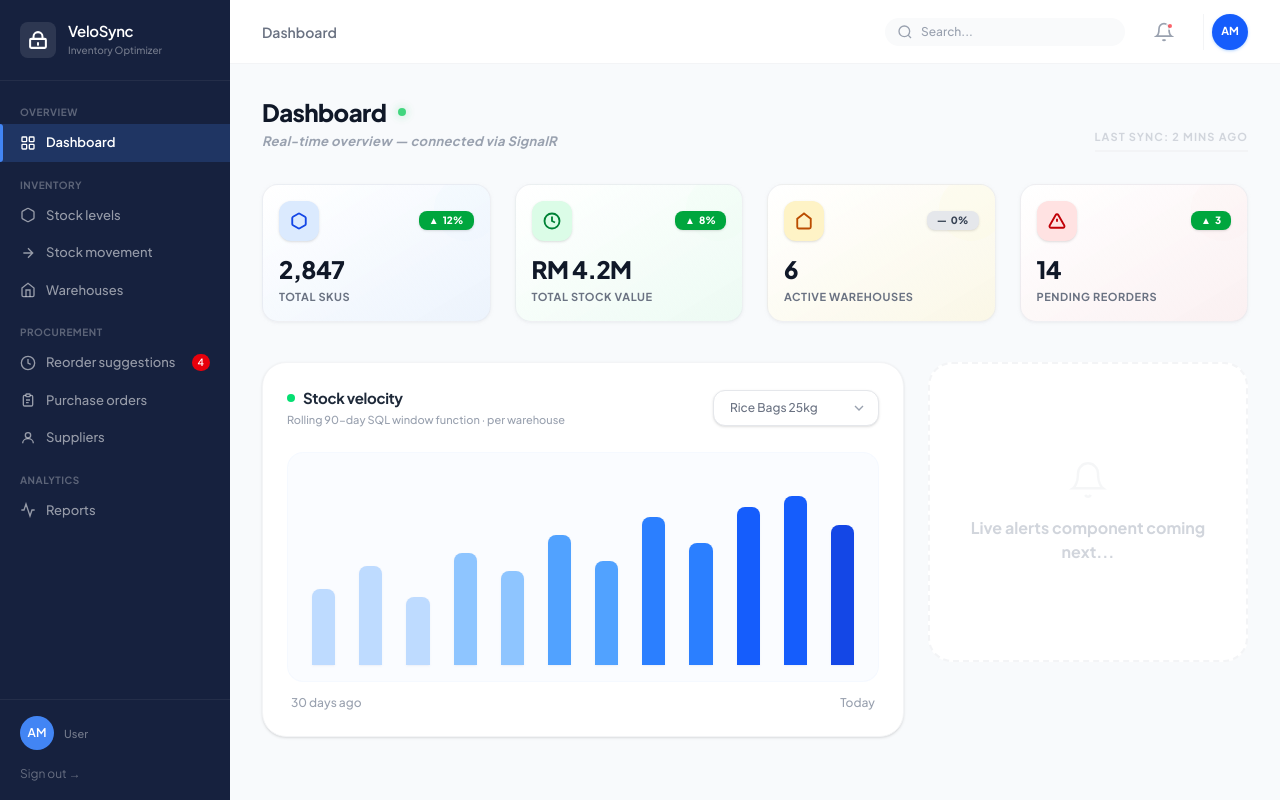
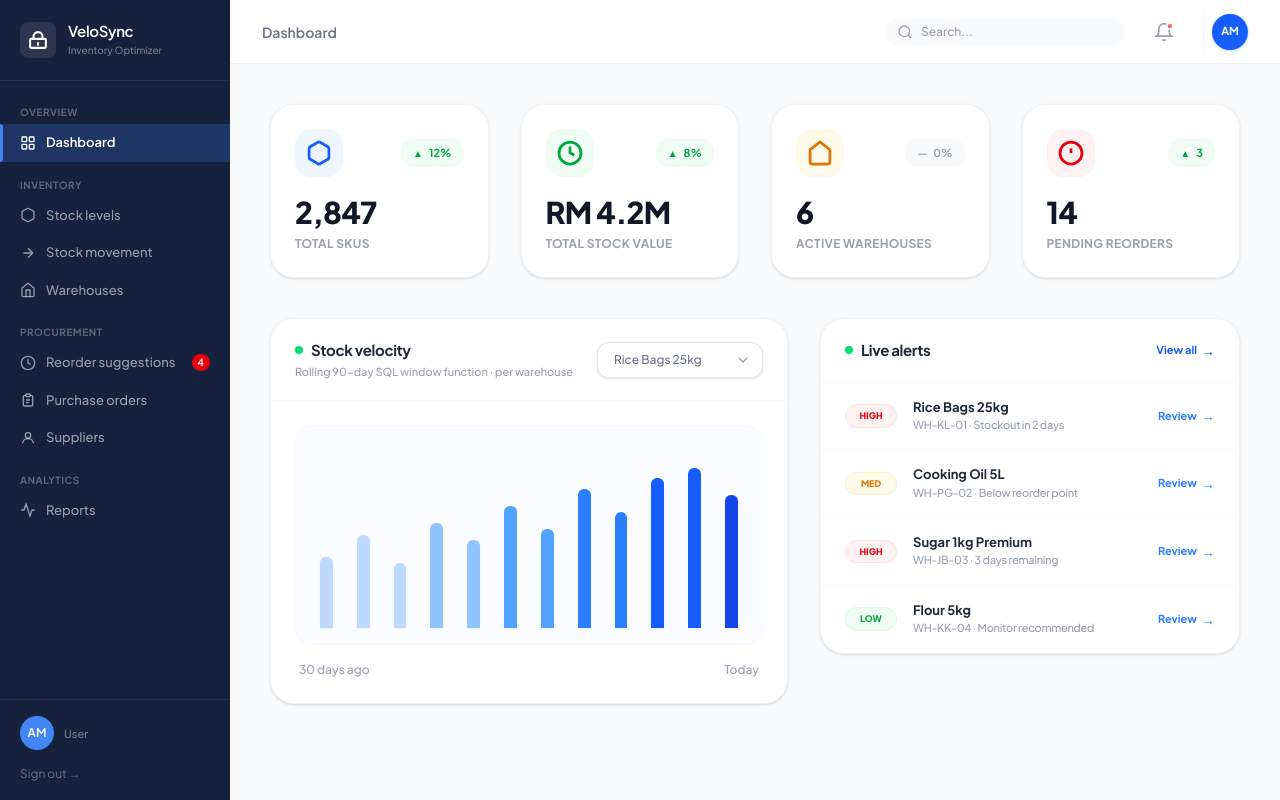
Before and after one commit to Majid-Mj/VeloSyncOptimizer-Frontend, a React (Vite) app: page /dashboard in a window 1280 px wide. Built offline with nearby package versions, Linux system fonts and the light colour scheme.

Commit message:
Refactor(dashboard-LiveAlert) : LiveAlert Components added

```diff
--- /dev/null
+++ b/src/Components/Dashboard/AlertsList.jsx
@@ -0,0 +1,92 @@
+import React from 'react';
+
+const DUMMY_ALERTS = [
+  {
+    id: 1,
+    priority: 'HIGH',
+    title: 'Rice Bags 25kg',
+    subtitle: 'WH-KL-01 · Stockout in 2 days',
+    type: 'red'
+  },
+  {
+    id: 2,
+    priority: 'MED',
+    title: 'Cooking Oil 5L',
+    subtitle: 'WH-PG-02 · Below reorder point',
+    type: 'amber'
+  },
+  {
+    id: 3,
+    priority: 'HIGH',
+    title: 'Sugar 1kg Premium',
+    subtitle: 'WH-JB-03 · 3 days remaining',
+    type: 'red'
+  },
+  {
+    id: 4,
+    priority: 'LOW',
+    title: 'Flour 5kg',
+    subtitle: 'WH-KK-04 · Monitor recommended',
+    type: 'green'
+  }
+];
+
+const AlertsList = () => {
+  const getTagStyles = (type) => {
+    switch (type) {
+      case 'red': return 'bg-red-50 text-red-600 border-red-100';
+      case 'amber': return 'bg-amber-50 text-amber-600 border-amber-100';
+      case 'green': return 'bg-green-50 text-green-600 border-green-100';
+      default: return 'bg-gray-50 text-gray-600 border-gray-100';
+    }
+  };
+
+  return (
+    <div className="bg-white rounded-3xl shadow-sm border border-gray-100 w-full lg:w-[420px] flex flex-col h-full overflow-hidden">
+      {/* Header */}
+      <div className="flex items-center justify-between px-6 py-5 border-b border-gray-50">
+        <div className="flex items-center gap-2">
+          <div className="w-2 h-2 bg-green-400 rounded-full"></div>
+          <h3 className="text-[15px] font-bold text-gray-800 tracking-tight">Live alerts</h3>
+        </div>
+        <button className="text-[11px] font-bold text-blue-600 hover:text-blue-700 flex items-center gap-1 transition-colors">
+          View all <span className="text-[14px]">→</span>
+        </button>
+      </div>
+
+      {/* Alerts Items */}
+      <div className="flex-1 overflow-y-auto scrollbar-none">
+        {DUMMY_ALERTS.map((alert, index) => (
+          <div
+            key={alert.id}
+            className={`flex items-center gap-4 px-6 py-4 hover:bg-gray-50/50 transition-all cursor-default ${
+              index !== DUMMY_ALERTS.length - 1 ? 'border-b border-gray-50' : ''
+            }`}
+          >
+            {/* Priority Tag */}
+            <div className={`w-[52px] py-1 rounded-full text-[9px] font-black flex items-center justify-center border ${getTagStyles(alert.type)}`}>
+              {alert.priority}
+            </div>
+
+            {/* Content */}
+            <div className="flex-1 min-w-0">
+              <div className="text-[13px] font-bold text-gray-800 truncate leading-tight">
+                {alert.title}
+              </div>
+              <div className="text-[11px] font-medium text-gray-400 mt-0.5 truncate tracking-tight">
+                {alert.subtitle}
+              </div>
+            </div>
+
+            {/* Action Link */}
+            <button className="text-[11px] font-bold text-blue-500 hover:text-blue-600 flex items-center gap-1 transition-colors shrink-0">
+              Review <span className="text-[14px]">→</span>
+            </button>
+          </div>
+        ))}
+      </div>
+    </div>
+  );
+};
+
+export default AlertsList;
--- a/src/Components/Dashboard/StatCard.jsx
+++ b/src/Components/Dashboard/StatCard.jsx
@@ -6,52 +6,39 @@ const StatCard = ({ icon, label, value, trend, trendType = 'up', color = 'blue'
   const isUp = trendType === 'up';
 
   const colorClasses = {
-    blue: {
-      icon: 'bg-blue-100 text-blue-700',
-      card: 'from-white to-blue-100/40'
-    },
-    green: {
-      icon: 'bg-green-100 text-green-700',
-      card: 'from-white to-green-100/40'
-    },
-    amber: {
-      icon: 'bg-amber-100 text-amber-700',
-      card: 'from-white to-amber-100/40'
-    },
-    red: {
-      icon: 'bg-red-100 text-red-700',
-      card: 'from-white to-red-100/40'
-    },
-    gray: {
-      icon: 'bg-gray-100 text-gray-700',
-      card: 'from-white to-gray-200/30'
-    }
+    blue: 'bg-blue-50 text-blue-600',
+    green: 'bg-green-50 text-green-600',
+    amber: 'bg-amber-50 text-amber-600',
+    red: 'bg-red-50 text-red-600',
+    gray: 'bg-gray-50 text-gray-500'
+  };
+
+  const trendClasses = {
+    up: 'bg-green-50 text-green-600',
+    down: 'bg-red-50 text-red-600',
+    neutral: 'bg-gray-50 text-gray-400'
   };
 
   return (
-    <div className={`bg-gradient-to-br rounded-2xl p-4 shadow shadow-gray-200/50 border border-gray-200/60 flex flex-col gap-3 hover:shadow-lg transition-all duration-300 cursor-default group relative overflow-hidden ${colorClasses[color].card}`}>
-      {/* Decorative subtle background circle */}
-      <div className={`absolute -right-2 -top-2 w-16 h-16 rounded-full opacity-[0.12] pointer-events-none transition-transform duration-700 group-hover:scale-150 ${colorClasses[color].icon.split(' ')[0]}`}></div>
+    <div className="bg-white rounded-3xl p-6 shadow-sm border border-gray-100 flex flex-col gap-5 hover:shadow-md transition-all duration-300 cursor-default group">
+      <div className="flex items-center justify-between">
+        {/* Icon with light shaded background */}
+        <div className={`w-12 h-12 rounded-2xl flex items-center justify-center transition-transform group-hover:scale-105 duration-300 ${colorClasses[color]}`}>
+          <div className="scale-110">{icon}</div>
+        </div>
 
-      <div className="flex items-center justify-between relative z-10">
-        <div className={`w-10 h-10 rounded-xl flex items-center justify-center transition-transform group-hover:scale-105 duration-300 shadow-sm ${colorClasses[color].icon}`}>
-          <div className="scale-90">{icon}</div>
-        </div>
+        {/* Trend tag with light background and colored text */}
         {trend && (
-          <div className={`flex items-center gap-1 px-2.5 py-0.5 rounded-lg text-[10px] font-black shadow-sm ${
-            isUp ? 'bg-green-600 text-white' :
-            isDown ? 'bg-red-600 text-white' :
-            'bg-gray-200 text-gray-700'
-          }`}>
-            <span>{isUp ? '▲' : isDown ? '▼' : '—'}</span>
+          <div className={`flex items-center gap-1.5 px-3 py-1.5 rounded-xl text-[11px] font-bold ${trendClasses[trendType]}`}>
+            <span className="text-[10px]">{isUp ? '▲' : isDown ? '▼' : '—'}</span>
             <span>{trend}</span>
           </div>
         )}
       </div>
 
-      <div className="relative z-10">
-        <div className="text-2xl font-black text-gray-900 tracking-tight">{value}</div>
-        <div className="text-[11px] font-bold text-gray-500 mt-1 uppercase tracking-wider">{label}</div>
+      <div>
+        <div className="text-3xl font-black text-gray-900 tracking-tight leading-none">{value}</div>
+        <div className="text-[12px] font-bold text-gray-400 mt-2 uppercase tracking-wide">{label}</div>
       </div>
     </div>
   );
--- a/src/Components/Dashboard/VelocityChart.jsx
+++ b/src/Components/Dashboard/VelocityChart.jsx
@@ -26,9 +26,9 @@ const VelocityChart = () => {
   const bars = DUMMY_DATA[selectedItem];
 
   return (
-    <div className="bg-white rounded-3xl p-6 shadow-sm border border-gray-100 flex-1 min-w-[500px] flex flex-col">
+    <div className="bg-white rounded-3xl shadow-sm border border-gray-100 flex-1 min-w-[500px] flex flex-col overflow-hidden">
       {/* Header */}
-      <div className="flex items-center justify-between mb-6">
+      <div className="flex items-center justify-between px-6 py-5">
         <div>
           <div className="flex items-center gap-2">
             <div className="w-2 h-2 bg-green-400 rounded-full"></div>
@@ -53,18 +53,20 @@ const VelocityChart = () => {
         </div>
       </div>
 
-      {/* Chart Body with Background Container */}
-      <div className="relative pt-8 pb-4 px-6 bg-blue-50/30 rounded-2xl border border-blue-50/50">
-        <div className="flex items-end justify-between gap-6 h-[180px]">
+      {/* Divider */}
+      <div className="h-px bg-gray-50 w-full"></div>
+
+      {/* Chart Body */}
+      <div className="flex-1 p-6 flex flex-col">
+        <div className="flex-1 relative pt-8 pb-4 px-6 bg-blue-50/30 rounded-2xl border border-blue-50/50 min-h-[220px]">
+          <div className="flex items-end justify-between gap-6 h-full">
             {bars.map((bar, i) => (
               <div key={i} className="flex-1 group relative flex flex-col items-center h-full justify-end">
-              {/* Tooltip */}
                 <div className="absolute -top-10 left-1/2 -translate-x-1/2 bg-gray-900 text-white text-[10px] font-bold px-2 py-1 rounded-lg opacity-0 group-hover:opacity-100 transition-all duration-200 whitespace-nowrap pointer-events-none z-10 shadow-xl translate-y-2 group-hover:translate-y-0">
                   {bar.h} Stock
                 </div>
-
                 <div
-                className={`w-full max-w-[32px] rounded-t-lg transition-all duration-700 cursor-pointer ${bar.color} hover:brightness-95 shadow-sm shadow-blue-900/5`}
+                  className={`w-full max-w-[32px] rounded-t-md transition-all duration-700 cursor-pointer ${bar.color} hover:brightness-95 shadow-sm shadow-blue-900/5`}
                   style={{ height: bar.h }}
                 ></div>
               </div>
@@ -72,10 +74,10 @@ const VelocityChart = () => {
           </div>
         </div>
 
-      {/* X-Axis Labels */}
-      <div className="flex justify-between mt-3 text-[12px] font-medium text-gray-400 px-1">
+        <div className="flex justify-between mt-4 text-[12px] font-medium text-gray-400 px-1">
           <span>30 days ago</span>
           <span>Today</span>
+        </div>
       </div>
     </div>
   );
--- a/src/Pages/Dashboard/DashboardPage.jsx
+++ b/src/Pages/Dashboard/DashboardPage.jsx
@@ -2,32 +2,17 @@ import React from 'react';
 import { useSelector } from 'react-redux';
 import StatCard from '../../Components/Dashboard/StatCard';
 import VelocityChart from '../../Components/Dashboard/VelocityChart';
+import AlertsList from '../../Components/Dashboard/AlertsList';
 
 const DashboardPage = () => {
   const { user } = useSelector((state) => state.auth);
 
   return (
-    <div className="p-8 max-w-[1600px] mx-auto">
-      {/* Header */}
-      <div className="mb-8 flex items-end justify-between">
-        <div>
-          <h1 className="text-2xl font-black text-gray-900 flex items-center gap-3 tracking-tight">
-            Dashboard
-            <span className="w-2 h-2 bg-green-500 rounded-full animate-pulse shadow-[0_0_10px_rgba(34,197,94,0.5)]"></span>
-          </h1>
-          <p className="text-[13px] text-gray-400 mt-1 font-bold italic tracking-wide">
-            Real-time overview — connected via SignalR
-          </p>
-        </div>
-        <div className="text-[11px] font-bold text-gray-300 uppercase tracking-widest pb-1 border-b-2 border-gray-100">
-          Last sync: 2 mins ago
-        </div>
-      </div>
-
+    <div className="p-10 max-w-[1600px] mx-auto pb-20">
       {/* KPI Cards Grid */}
-      <div className="grid grid-cols-1 md:grid-cols-2 lg:grid-cols-4 gap-6">
+      <div className="grid grid-cols-1 md:grid-cols-2 lg:grid-cols-4 gap-8 mb-10">
         <StatCard
-          icon={<svg className="w-5 h-5" viewBox="0 0 24 24" fill="none" stroke="currentColor" strokeWidth="2.5"><path d="M21 16V8a2 2 0 00-1-1.73l-7-4a2 2 0 00-2 0l-7 4A2 2 0 003 8v8a2 2 0 001 1.73l7 4a2 2 0 002 0l7-4A2 2 0 0021 16z"/></svg>}
+          icon={<svg className="w-6 h-6" viewBox="0 0 24 24" fill="none" stroke="currentColor" strokeWidth="2.5"><path d="M21 16V8a2 2 0 00-1-1.73l-7-4a2 2 0 00-2 0l-7 4A2 2 0 003 8v8a2 2 0 001 1.73l7 4a2 2 0 002 0l7-4A2 2 0 0021 16z"/></svg>}
           label="Total SKUs"
           value="2,847"
           trend="12%"
@@ -35,7 +20,7 @@ const DashboardPage = () => {
           color="blue"
         />
         <StatCard
-          icon={<svg className="w-5 h-5" viewBox="0 0 24 24" fill="none" stroke="currentColor" strokeWidth="2.5"><circle cx="12" cy="12" r="10"/><path d="M12 6v6l4 2"/></svg>}
+          icon={<svg className="w-6 h-6" viewBox="0 0 24 24" fill="none" stroke="currentColor" strokeWidth="2.5"><circle cx="12" cy="12" r="10"/><path d="M12 6v6l4 2"/></svg>}
           label="Total stock value"
           value="RM 4.2M"
           trend="8%"
@@ -43,7 +28,7 @@ const DashboardPage = () => {
           color="green"
         />
         <StatCard
-          icon={<svg className="w-5 h-5" viewBox="0 0 24 24" fill="none" stroke="currentColor" strokeWidth="2.5"><path d="M3 9l9-7 9 7v11a2 2 0 01-2 2H5a2 2 0 01-2-2z"/></svg>}
+          icon={<svg className="w-6 h-6" viewBox="0 0 24 24" fill="none" stroke="currentColor" strokeWidth="2.5"><path d="M3 9l9-7 9 7v11a2 2 0 01-2 2H5a2 2 0 01-2-2z"/></svg>}
           label="Active warehouses"
           value="6"
           trend="0%"
@@ -51,7 +36,7 @@ const DashboardPage = () => {
           color="amber"
         />
         <StatCard
-          icon={<svg className="w-5 h-5" viewBox="0 0 24 24" fill="none" stroke="currentColor" strokeWidth="2.5"><path d="m21.73 18-8-14a2 2 0 00-3.48 0l-8 14A2 2 0 004 21h16a2 2 0 001.73-3z"/><path d="M12 9v4"/><path d="M12 17h.01"/></svg>}
+          icon={<svg className="w-6 h-6" viewBox="0 0 24 24" fill="none" stroke="currentColor" strokeWidth="2.5"><circle cx="12" cy="12" r="10"/><line x1="12" y1="8" x2="12" y2="12"/><line x1="12" y1="16" x2="12.01" y2="16"/></svg>}
           label="Pending reorders"
           value="14"
           trend="3"
@@ -61,16 +46,9 @@ const DashboardPage = () => {
       </div>
 
       {/* Charts & Alerts Section */}
-      <div className="mt-10 flex flex-col lg:flex-row gap-6">
+      <div className="flex flex-col lg:flex-row gap-8 items-stretch">
         <VelocityChart />
-
-        {/* Placeholder for Alerts */}
-        <div className="w-full lg:w-80 h-full min-h-[300px] bg-white rounded-3xl border-2 border-dashed border-gray-100 flex flex-col items-center justify-center text-gray-300 font-bold p-6 text-center">
-          <svg className="w-10 h-10 mb-4 opacity-20" viewBox="0 0 24 24" fill="none" stroke="currentColor" strokeWidth="1.5">
-            <path d="M18 8A6 6 0 0 0 6 8c0 7-3 9-3 9h18s-3-2-3-9"/><path d="M13.73 21a2 2 0 0 1-3.46 0"/>
-          </svg>
-          Live alerts component coming next...
-        </div>
+        <AlertsList />
       </div>
     </div>
   );
```
Lines whose indentation alone changed are shown as unchanged.
